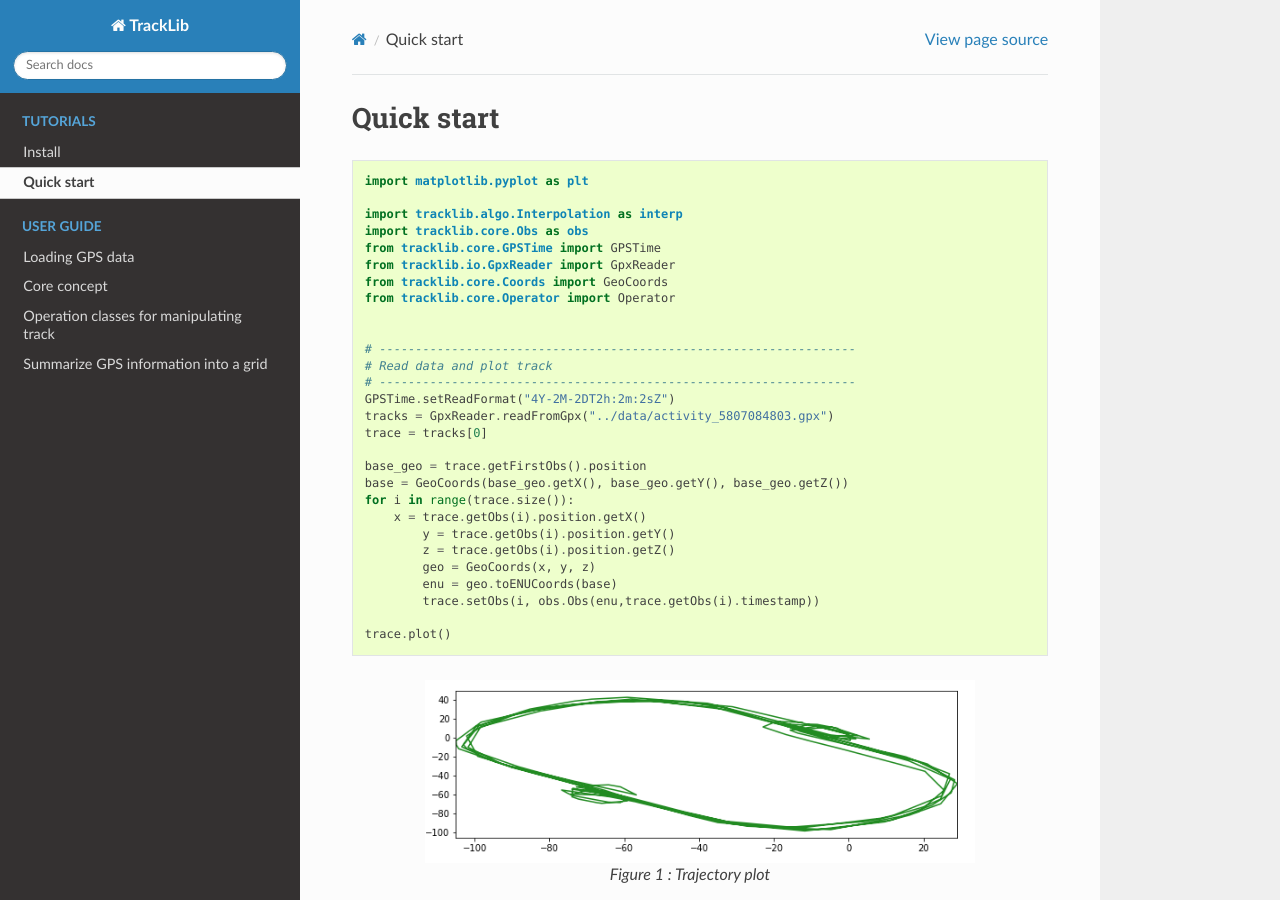
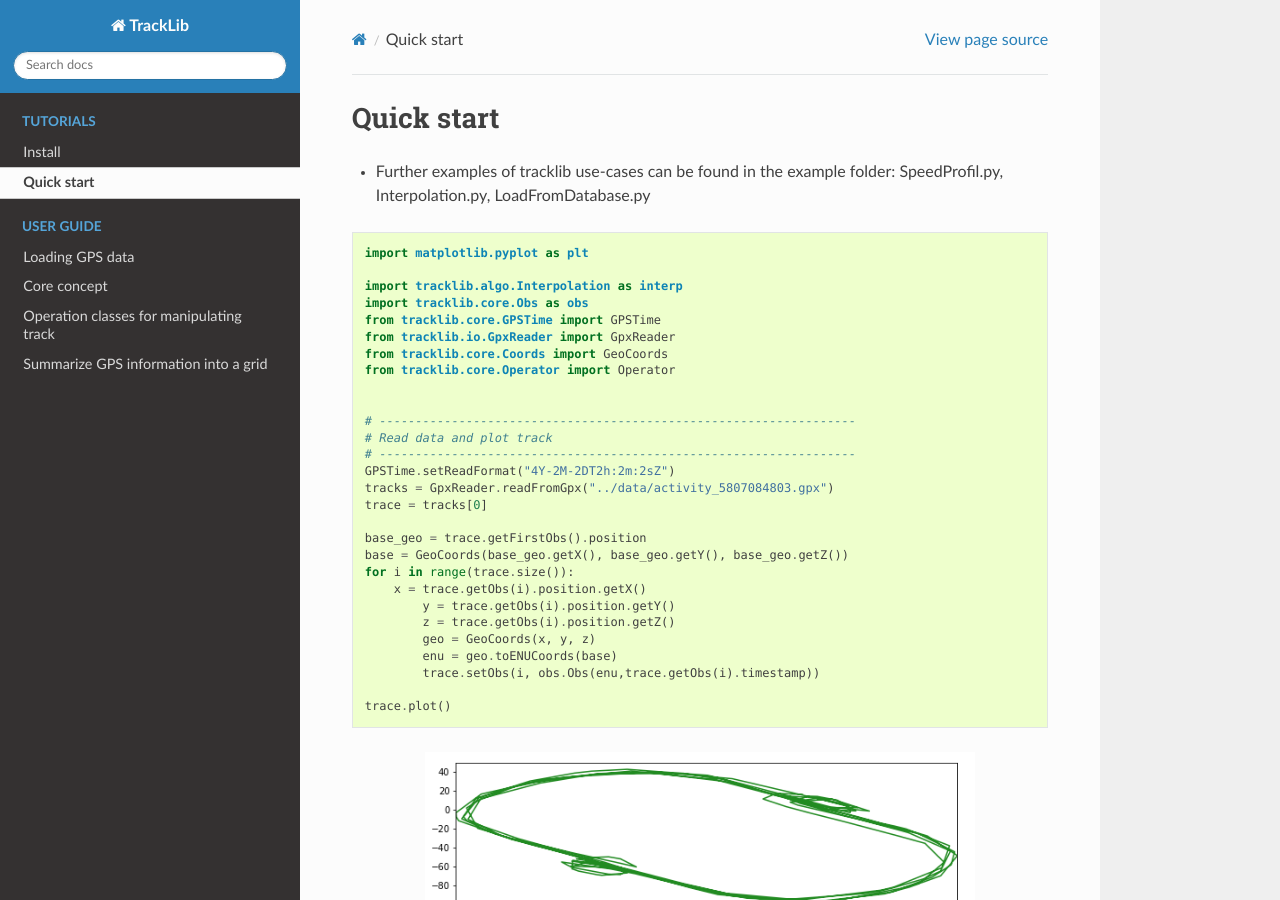
Before and after one commit to umrlastig/tracklib, a Sphinx documentation site: the page built from doc/source/quickstart.rst, in a window 1280 px wide and 900 px high. Built offline with Sphinx 7.4.7 and the Read the Docs theme 2.0.0, drawn with Linux system fonts in a browser that asks for light colours.

```diff
--- a/doc/source/quickstart.rst
+++ b/doc/source/quickstart.rst
@@ -1,6 +1,10 @@
 
 Quick start
 =============
+
+- Further examples of tracklib use-cases can be found in the example folder: SpeedProfil.py, Interpolation.py, LoadFromDatabase.py
+
+
 
 .. code-block:: python
 
```
Also changed, not shown: doc/source/index.rst (+6 -8 lines).
